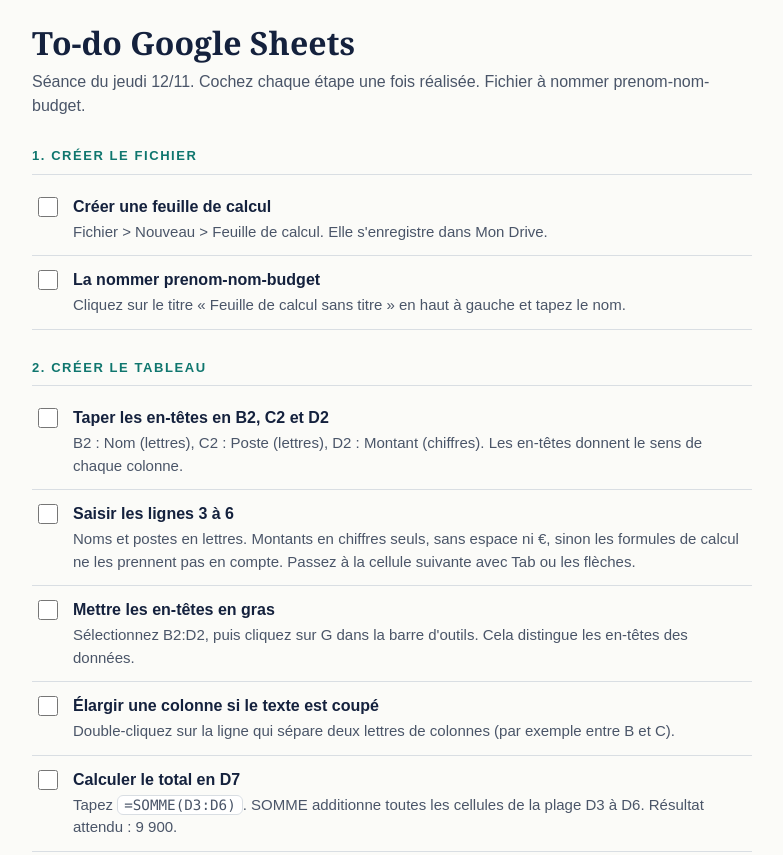
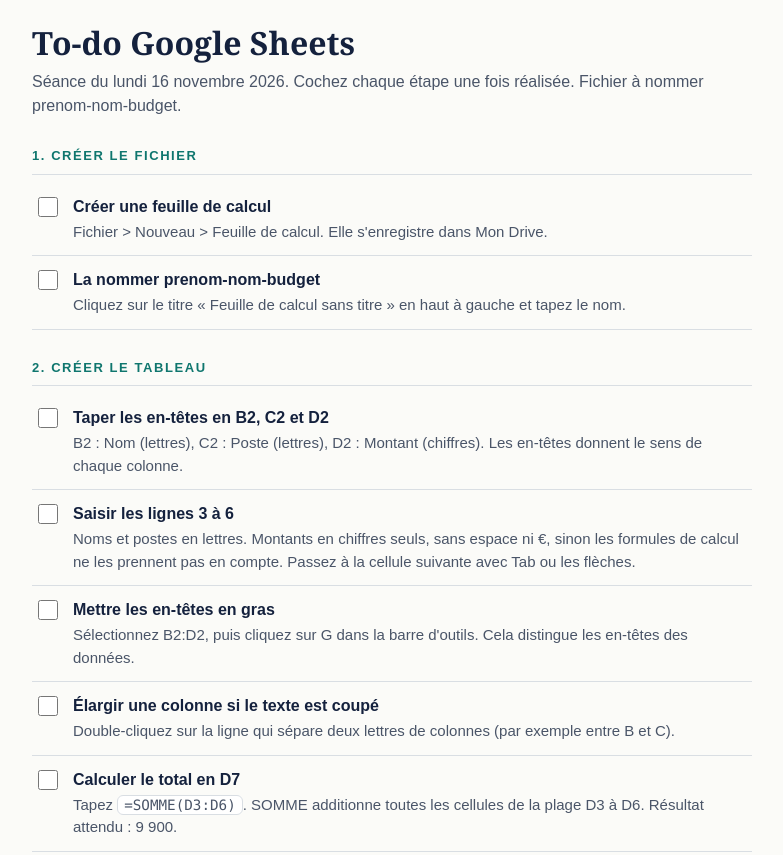
Before and after one commit to LaWass1864/EPSI-responsive, a plain HTML site: page googlesheet.html in a window 1280 px wide. Shown: the top 855 px of the page, without its empty margins (248-1031 px from the left). Drawn offline with Linux system fonts and the light colour scheme.

Commit message:
modificaiton date

```diff
--- a/googlesheet.html
+++ b/googlesheet.html
@@ -26,7 +26,7 @@
 <body>
 <main>
   <h1>To-do Google Sheets</h1>
-  <p class="intro">Séance du jeudi 12/11. Cochez chaque étape une fois réalisée. Fichier à nommer prenom-nom-budget.</p>
+  <p class="intro">Séance du lundi 16 novembre 2026. Cochez chaque étape une fois réalisée. Fichier à nommer prenom-nom-budget.</p>
 
   <h2>1. Créer le fichier</h2>
   <ul>
```
